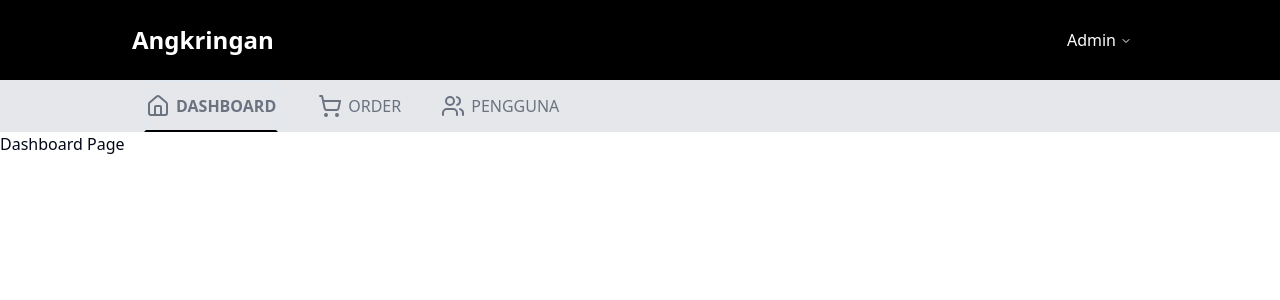
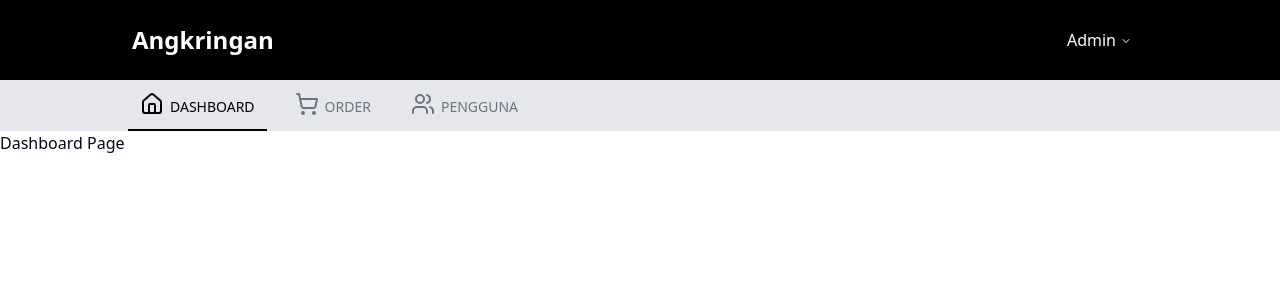
Before and after one commit to rifkyhilman/Angkringan-client, a React (Vite) app: page /dashboard in a window 1280 px wide. Shown: the top 300 px of the page. Built offline with nearby package versions, Linux system fonts and the light colour scheme.

Commit message:
:construction: Navbar v3
navbar v3

```diff
--- a/src/components/Navbar.jsx
+++ b/src/components/Navbar.jsx
@@ -1,6 +1,6 @@
 import { Link, useLocation } from "react-router-dom";
 import { Button } from "@/components/ui/button";
-import { Sheet, SheetTrigger, SheetContent, SheetHeader, SheetTitle, SheetDescription } from "@/components/ui/sheet";
+import { Sheet, SheetTrigger, SheetContent, SheetHeader, SheetTitle } from "@/components/ui/sheet";
 import {
     NavigationMenu,
     NavigationMenuItem,
@@ -43,10 +43,10 @@ const Navbar = () => {
     let subpage = pathname.split('/')?.[1]
 
     const linkness = (type = null) => {
-        let classes = "flex mr-9 py-3 "
+        let classes = "border-b-2 border-b-transparent"
 
         if(type === subpage){
-            classes += "border-2 border-b-black font-bold"
+            classes = "border-b-2 border-b-black text-black"
         }
 
         return classes
@@ -54,11 +54,9 @@ const Navbar = () => {
 
     return (
         <>
-            <div className="flex justify-between items-center text-white bg-black p-5">
+            <div className="flex justify-between items-center text-white border-b-transparent bg-black p-5">
                 <div className="ml-[7rem] font-bold text-2xl max-sm:ml-5">
-                    <Link to="/dashboard">
-                        <h1>Angkringan</h1>
-                    </Link>
+                    <h1>Angkringan</h1>
                 </div>
                 <div className="mr-[7rem] max-sm:hidden">
                     <NavigationMenu>
@@ -90,20 +88,17 @@ const Navbar = () => {
                         </SheetTrigger>
                         <SheetContent side="right">
                             <SheetHeader>
-                                <SheetTitle>Menu</SheetTitle>
-                                <SheetDescription>
-                                    Pilih menu di bawah ini.
-                                </SheetDescription>
+                                <SheetTitle>Admin</SheetTitle>
                             </SheetHeader>
-                            <div className="mt-4 space-y-2">
+                            <div className="mt-[4rem]">
                                 <NavigationMenu>
                                     <NavigationMenuList className="flex flex-col items-baseline">
                                         {dataLink.map(data => {
                                             return (
                                             <NavigationMenuItem key={data.span}>
                                                 <Link to={data.link}>
-                                                    <NavigationMenuLink className="flex">
-                                                        <i>{data.icon}</i>
+                                                    <NavigationMenuLink className={linkness(data.link)}>
+                                                        <i className="mr-1.5">{data.icon}</i>
                                                         <span>{data.span}</span>
                                                     </NavigationMenuLink>
                                                 </Link>
@@ -118,15 +113,15 @@ const Navbar = () => {
                 </div>
             </div>
             <div className="bg-gray-200 text-gray-500 max-sm:hidden">
-                <NavigationMenu className="ml-[9rem]">
+                <NavigationMenu className="ml-[8rem]">
                     <NavigationMenuList>
                         {dataLink.map(data => {
                             return (
                             <NavigationMenuItem key={data.span}>
                                 <Link to={data.link}>
-                                    <NavigationMenuLink className={linkness(data.link)}>
+                                    <NavigationMenuLink className={`flex py-3 px-3 mr-3 ${linkness(data.link)}`}>
                                         <i className="mr-1.5">{data.icon}</i>
-                                        <span>{data.span}</span>
+                                        <span className="text-sm pt-[5px]">{data.span}</span>
                                     </NavigationMenuLink>
                                 </Link>
                             </NavigationMenuItem>
```
